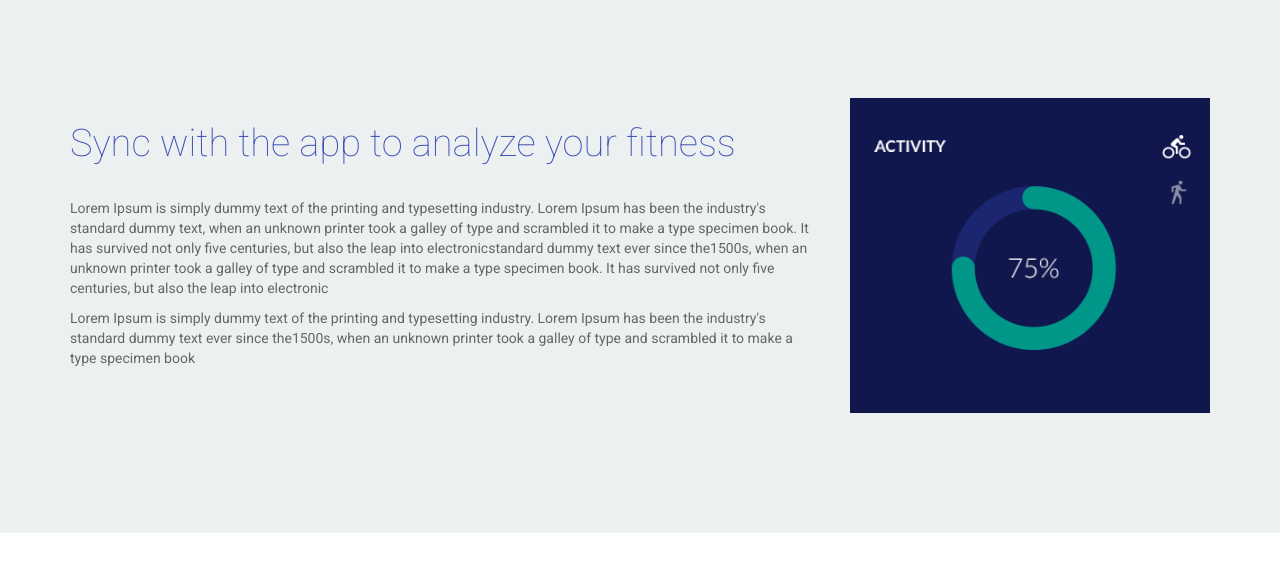
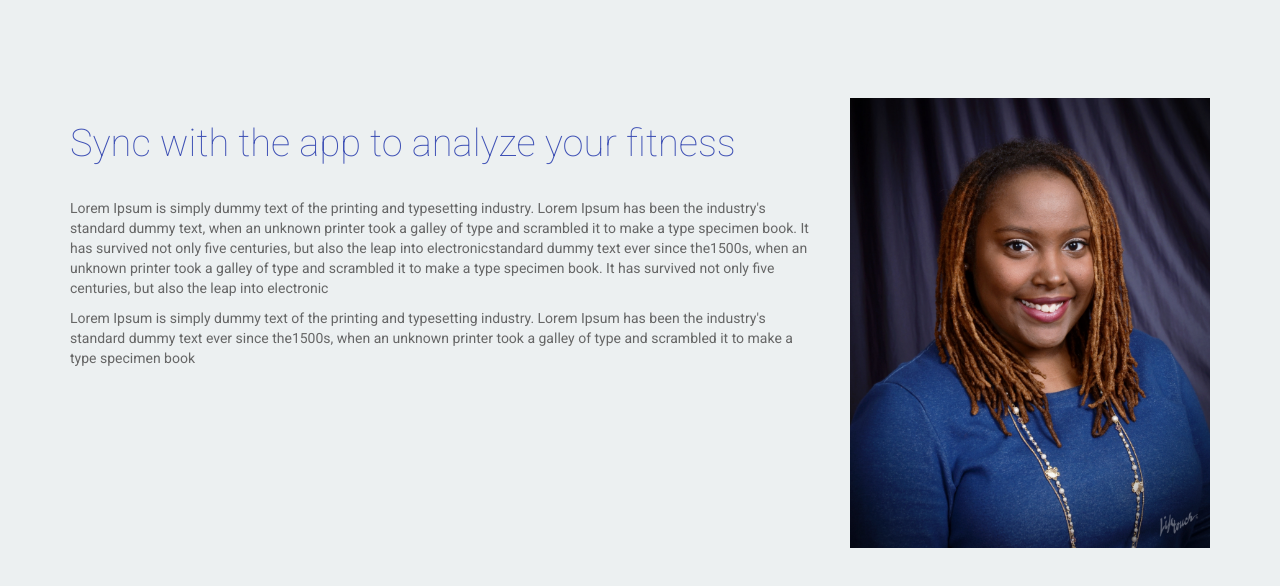
Before and after one commit to mykia/mykia.github.io, a plain HTML site: page index.html in a window 1280 px wide. Shown: the part 2172-2758 px from the top of the page. Drawn offline with Linux system fonts and the light colour scheme.

Commit message:
add my photo

```diff
--- a/index.html
+++ b/index.html
@@ -219,7 +219,7 @@
           </div>
 
           <div class="col-md-4 col-sm-4 wow fadeInRight" data-wow-duration="1000ms" data-wow-delay="300ms">
-            <img src="img/features/fet1.png" class="img-responsive" alt="">
+            <img src="img/features/me.jpg" class="img-responsive" alt="">
           </div>
 
         </div>
```
Also changed, not shown: img/features/me.jpg (added).
